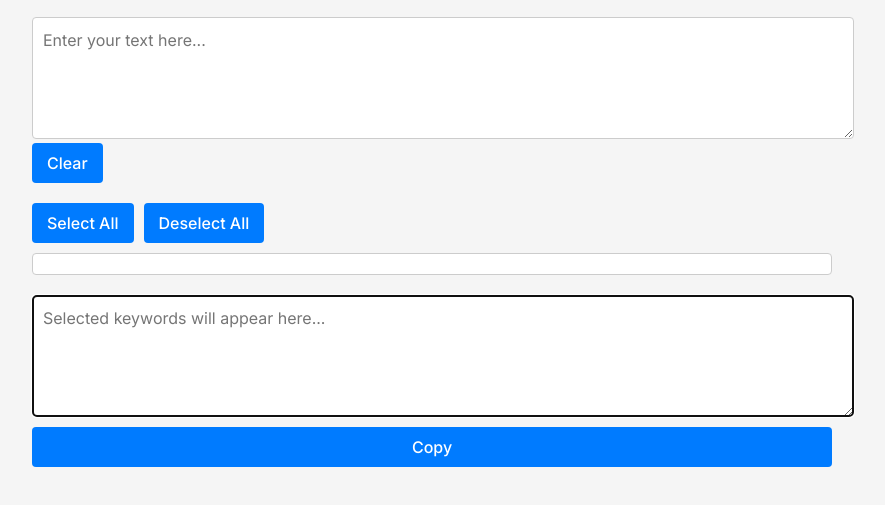
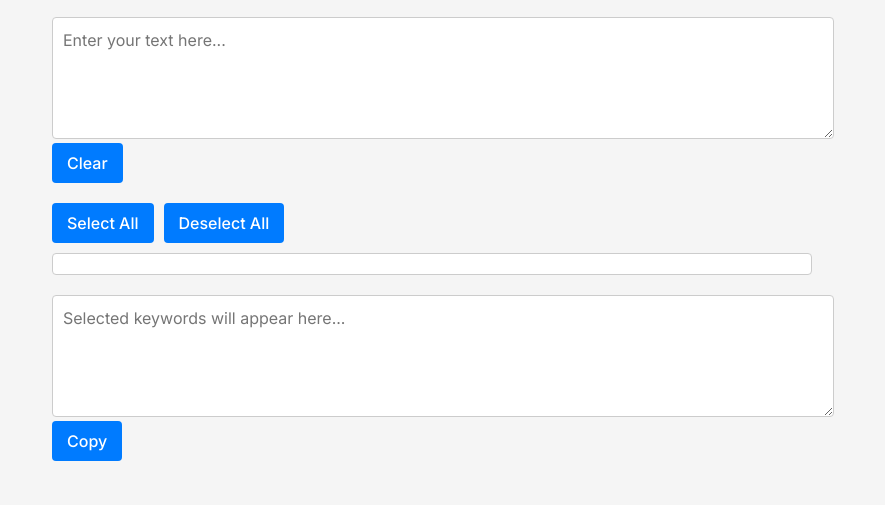
Before and after one commit to Starwarscat1/keyword-selector-tool, a plain HTML site: page index.html in a window 1280 px wide. Both pictures are taken after a click on the button "Copy". Shown: the part 83-588 px from the top of the page, without its empty margins (208-1093 px from the left). Drawn offline with Linux system fonts and the light colour scheme.

Commit message:
Updated top and bottom text area and updated copy button to confirm copy operation for index.html

```diff
--- a/index.html
+++ b/index.html
@@ -33,7 +33,15 @@
       gap: 20px;
     }
 
-    textarea {
+    /* Ensure consistent left/right spacing for text areas */
+    .input-section,
+    .output-section {
+      padding-inline: 20px;
+      box-sizing: border-box;
+    }
+
+    .input-section textarea,
+    .output-section textarea {
       width: 100%;
       min-height: 100px;
       resize: vertical;
@@ -71,6 +79,8 @@
     .checkbox-controls {
       display: flex;
       gap: 10px;
+      padding-inline: 20px;
+      box-sizing: border-box;
     }
 
     .checkbox-container {
@@ -79,6 +89,8 @@
       gap: 10px;
       background: #fff;
       padding: 10px;
+      margin-inline: 20px;
+      box-sizing: border-box;
       border-radius: 4px;
       border: 1px solid #ccc;
     }
@@ -95,11 +107,10 @@
       height: 1rem;
     }
 
-    .output-section {
-      display: flex;
-      flex-direction: column;
-      gap: 10px;
-      position: relative;
+    @media (max-width: 600px) {
+      .checkbox-container {
+        grid-template-columns: repeat(2, 1fr);
+      }
     }
 
     /* Notification styling */
@@ -109,12 +120,6 @@
       opacity: 0;
       transition: opacity 0.2s ease-in-out;
       margin-top: 5px;
-    }
-
-    @media (max-width: 600px) {
-      .checkbox-container {
-        grid-template-columns: repeat(2, 1fr);
-      }
     }
   </style>
 </head>
@@ -190,12 +195,47 @@
       checkboxContainer.querySelectorAll('input[type="checkbox"]').forEach(chk => chk.checked = false);
       updateOutput();
     });
-    copyBtn.addEventListener('click', () => {
-      outputText.select();
-      document.execCommand('copy');
-      copyNotification.textContent = 'Copied to clipboard!';
-      copyNotification.style.opacity = '1';
-      setTimeout(() => { copyNotification.style.opacity = '0'; }, 2000);
+
+    copyBtn.addEventListener('click', async () => {
+      const text = outputText.value;
+      let success = false;
+
+      // Try Clipboard API
+      if (navigator.clipboard && navigator.clipboard.writeText) {
+        try {
+          await navigator.clipboard.writeText(text);
+          success = true;
+        } catch (err) {
+          success = false;
+        }
+      }
+
+      // Fallback: use off-screen textarea
+      if (!success) {
+        const temp = document.createElement('textarea');
+        temp.value = text;
+        temp.style.position = 'fixed';
+        temp.style.top = '-9999px';
+        temp.style.left = '-9999px';
+        document.body.appendChild(temp);
+        temp.focus();
+        temp.select();
+        try {
+          document.execCommand('copy');
+          success = true;
+        } catch (err) {
+          success = false;
+        }
+        document.body.removeChild(temp);
+      }
+
+      if (success) {
+        const originalLabel = copyBtn.textContent;
+        copyBtn.textContent = 'Copied!';
+        setTimeout(() => { copyBtn.textContent = originalLabel; }, 2000);
+      } else {
+        alert('Unable to copy to clipboard.');
+      }
     });
 
     // initialize
```
